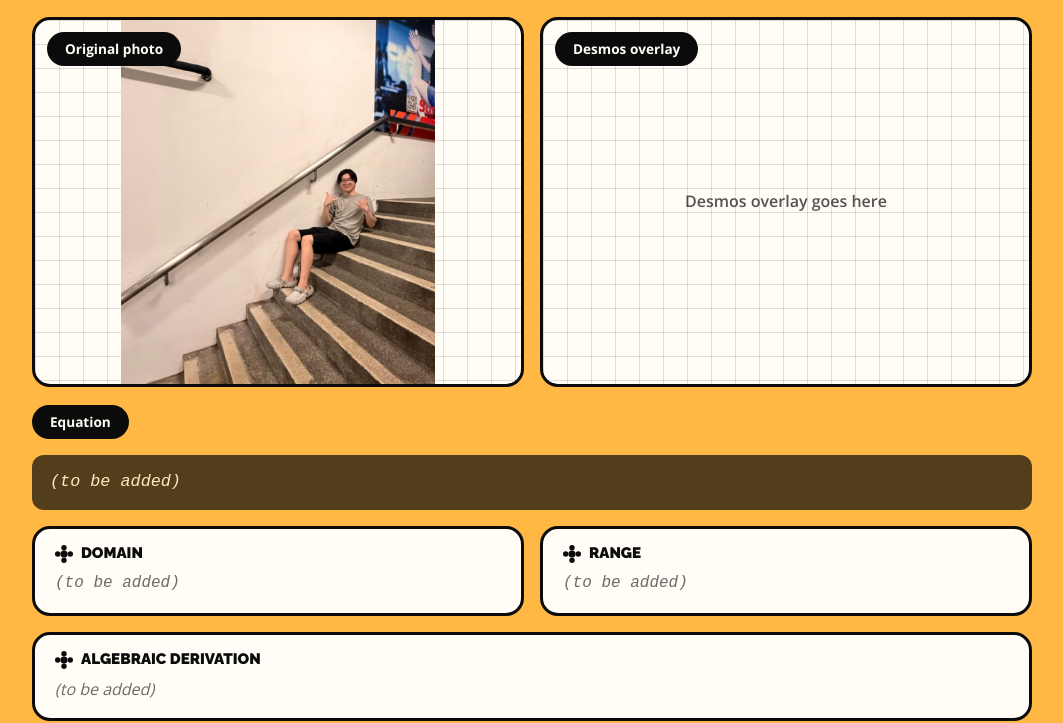
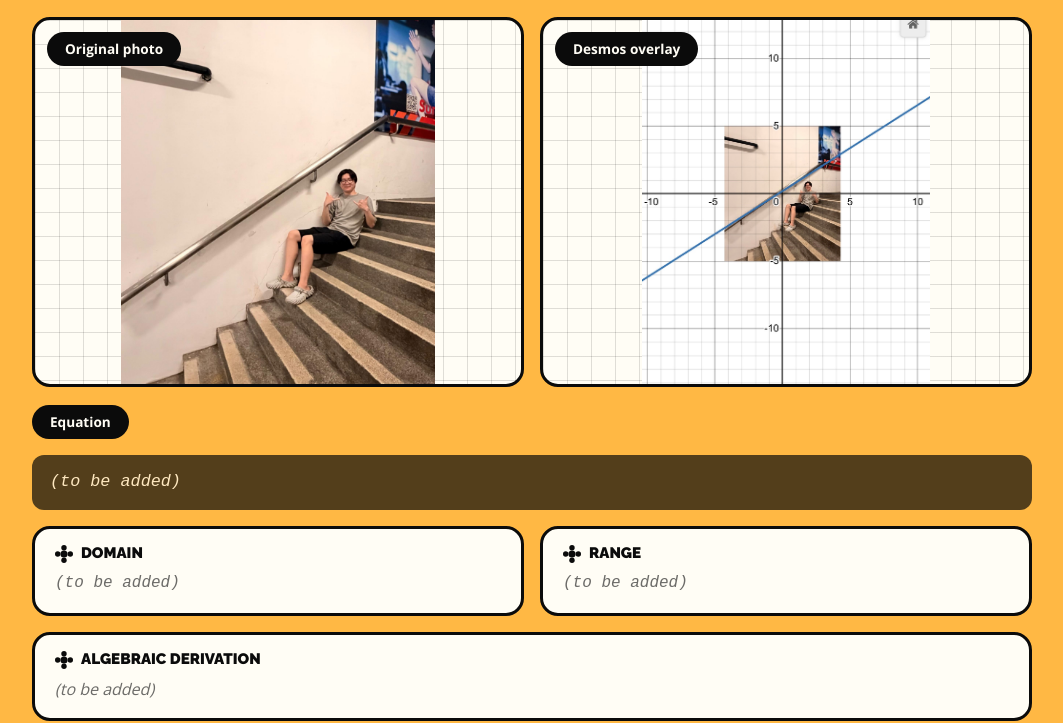
Before and after one commit to matthewsia104-netizen/functions-album, a plain HTML site: page index.html in a window 1280 px wide. Shown: the part 694-1417 px from the top of the page, without its empty margins (108-1171 px from the left). Drawn offline with nearby package versions, Linux system fonts and the light colour scheme.

Commit message:
Update index.html

```diff
--- a/index.html
+++ b/index.html
@@ -134,15 +134,15 @@ const site = {
 };
 
 const items = [
-  { type: "Linear", student: "Matthew", photo: "linear.jpg", graph: "", equation: "", domain: "", range: "", derivation: "", transformation: "", breakdown: "" },
-  { type: "Absolute value", student: "Jean", photo: "absolutevalue.jpg", graph: "", equation: "", domain: "", range: "", derivation: "", transformation: "", breakdown: "" },
-  { type: "Reciprocal", student: "", photo: "", graph: "", equation: "", domain: "", range: "", derivation: "", transformation: "", breakdown: "" },
-  { type: "Rational", student: "", photo: "", graph: "", equation: "", domain: "", range: "", derivation: "", transformation: "", breakdown: "" },
-  { type: "Polynomial", student: "", photo: "", graph: "", equation: "", domain: "", range: "", derivation: "", transformation: "", breakdown: "" },
-  { type: "Trig with asymptotes", student: "", photo: "", graph: "", equation: "", domain: "", range: "", derivation: "", transformation: "", breakdown: "" },
-  { type: "Sinusoidal", student: "Matthew, Jean, and Edward", photo: "sine.jpg", graph: "", equation: "", domain: "", range: "", derivation: "", transformation: "", breakdown: "" },
-  { type: "Exponential", student: "Matthew and Edward", photo: "expo.jpg", graph: "", equation: "", domain: "", range: "", derivation: "", transformation: "", breakdown: "" },
-  { type: "Logarithmic", student: "Matthew and Edward", photo: "log.jpg", graph: "", equation: "", domain: "", range: "", derivation: "", transformation: "", breakdown: "" }
+  { type: "Linear", student: "Matthew", photo: "linear.jpg", graph: "image18.jpg", equation: "", domain: "", range: "", derivation: "", transformation: "", breakdown: "" },
+  { type: "Absolute value", student: "Jean", photo: "absolutevalue.jpg", graph: "image17.jpg", equation: "", domain: "", range: "", derivation: "", transformation: "", breakdown: "" },
+  { type: "Reciprocal", student: "Edward", photo: "image4.jpg", graph: "image5.jpg", equation: "", domain: "", range: "", derivation: "", transformation: "", breakdown: "" },
+  { type: "Rational", student: "Jean", photo: "image11.jpg", graph: "image13.jpg", equation: "", domain: "", range: "", derivation: "", transformation: "", breakdown: "" },
+  { type: "Polynomial", student: "Jean", photo: "image9.jpg", graph: "image7.jpg", equation: "", domain: "", range: "", derivation: "", transformation: "", breakdown: "" },
+  { type: "Trig with asymptotes", student: "Edward", photo: "image14.jpg", graph: "image16.jpg", equation: "", domain: "", range: "", derivation: "", transformation: "", breakdown: "" },
+  { type: "Sinusoidal", student: "Matthew, Jean, and Edward", photo: "sine.jpg", graph: "image15.jpg", equation: "", domain: "", range: "", derivation: "", transformation: "", breakdown: "" },
+  { type: "Exponential", student: "Matthew and Edward", photo: "expo.jpg", graph: "image10.jpg", equation: "", domain: "", range: "", derivation: "", transformation: "", breakdown: "" },
+  { type: "Logarithmic", student: "Matthew and Edward", photo: "log.jpg", graph: "image8.jpg", equation: "", domain: "", range: "", derivation: "", transformation: "", breakdown: "" }
 ];
 /* ===================== Do not edit below ===================== */
 const $ = (id) => document.getElementById(id);
```
